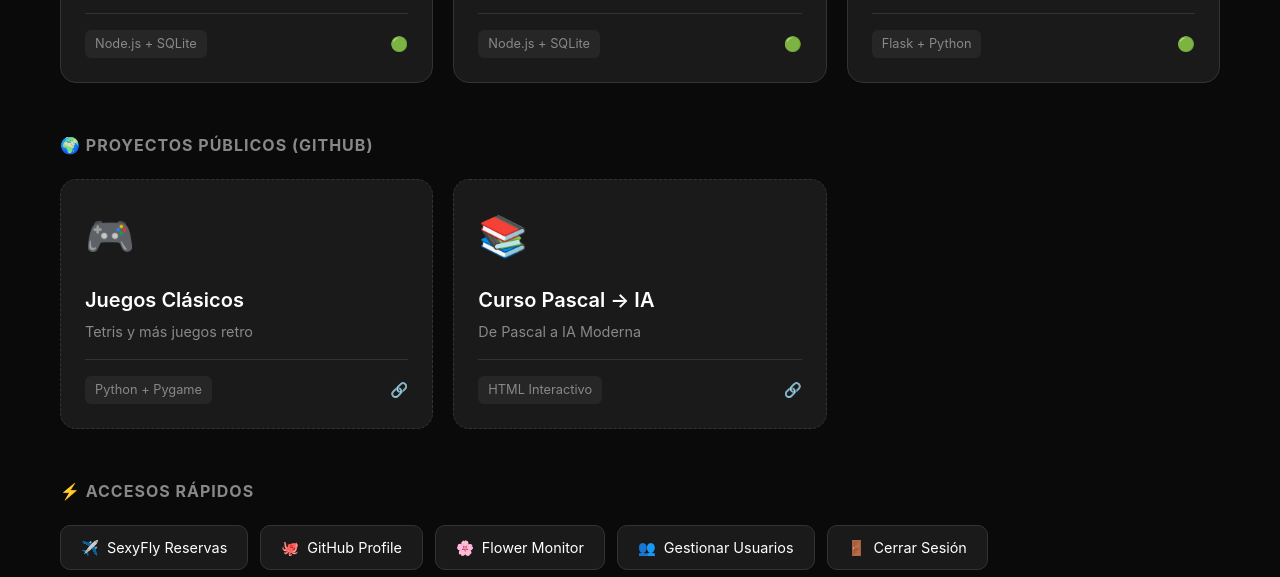
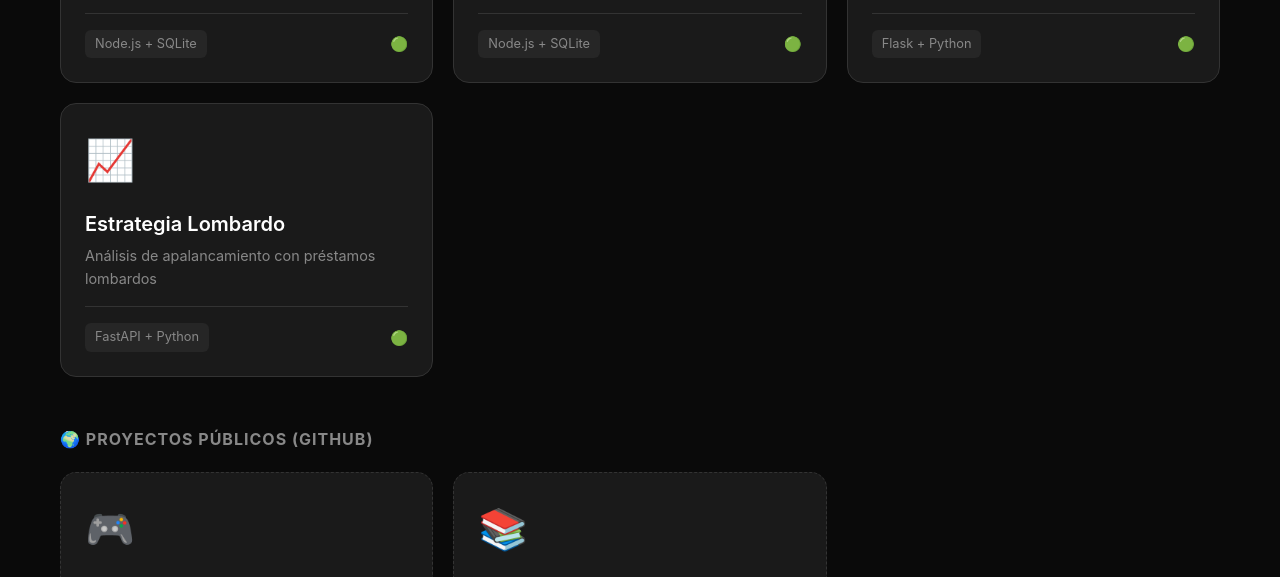
Before and after one commit to ivantintore/dashboard-personal, an Astro site in the folder dashboard-web/: page / in a window 1280 px wide. Shown: the part 763-1340 px from the top of the page. Built offline with nearby package versions, Linux system fonts and the light colour scheme; Astro itself is replaced by a stand-in of ours.

Commit message:
✨ Añadir icono de Estrategia Lombardo al dashboard
- Nueva tarjeta para la herramienta de análisis de préstamos lombardos
- URL: /lombardo/
- Icon: 📈 (color dorado)

```diff
--- a/dashboard-web/src/pages/index.astro
+++ b/dashboard-web/src/pages/index.astro
@@ -61,6 +61,16 @@ const apps = [
     url: '/toroidal/',
     tech: 'Flask + Python',
     color: '#3498db',
+    active: true
+  },
+  {
+    id: 'lombardo',
+    name: 'Estrategia Lombardo',
+    description: 'Análisis de apalancamiento con préstamos lombardos',
+    icon: '📈',
+    url: '/lombardo/',
+    tech: 'FastAPI + Python',
+    color: '#f59e0b',
     active: true
   }
 ];
```
